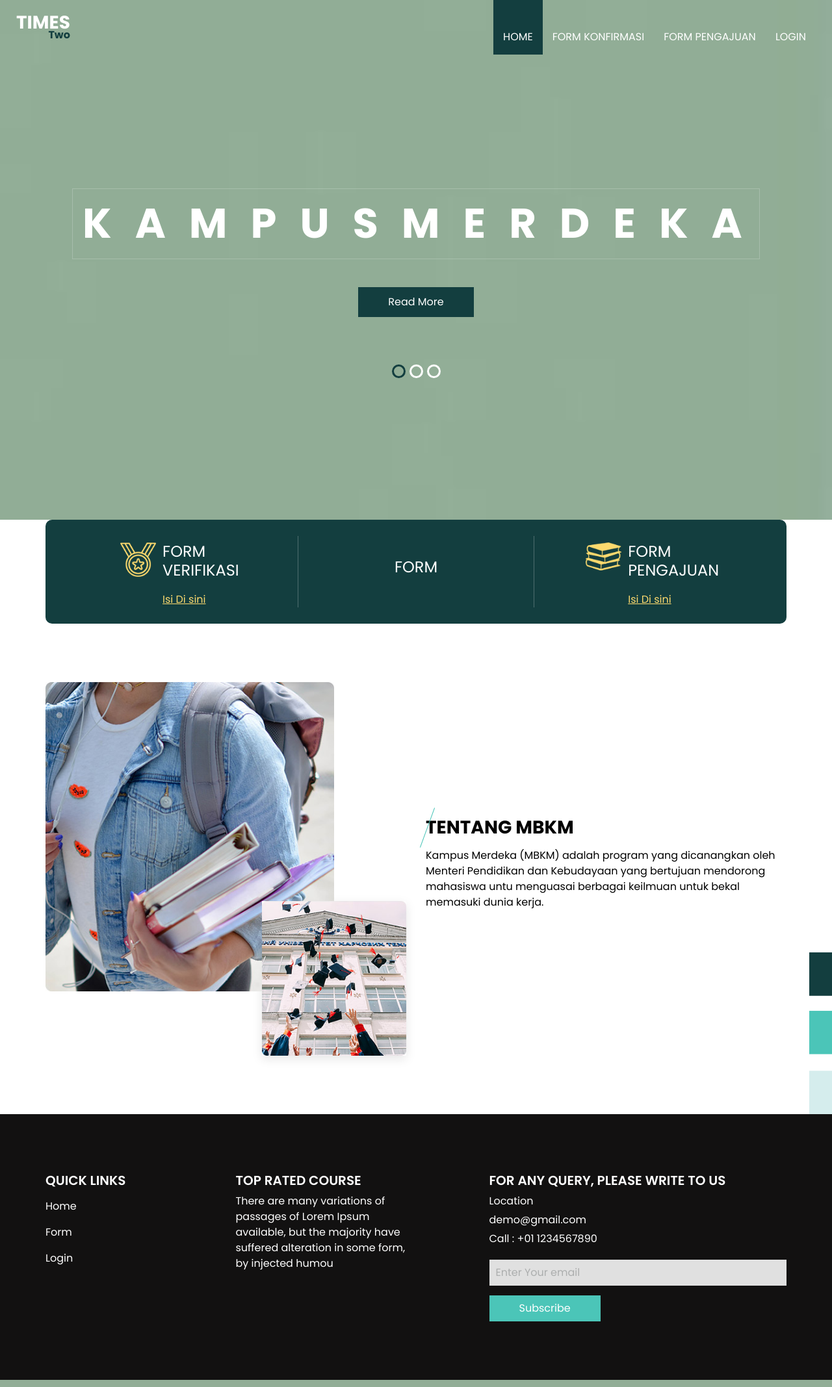
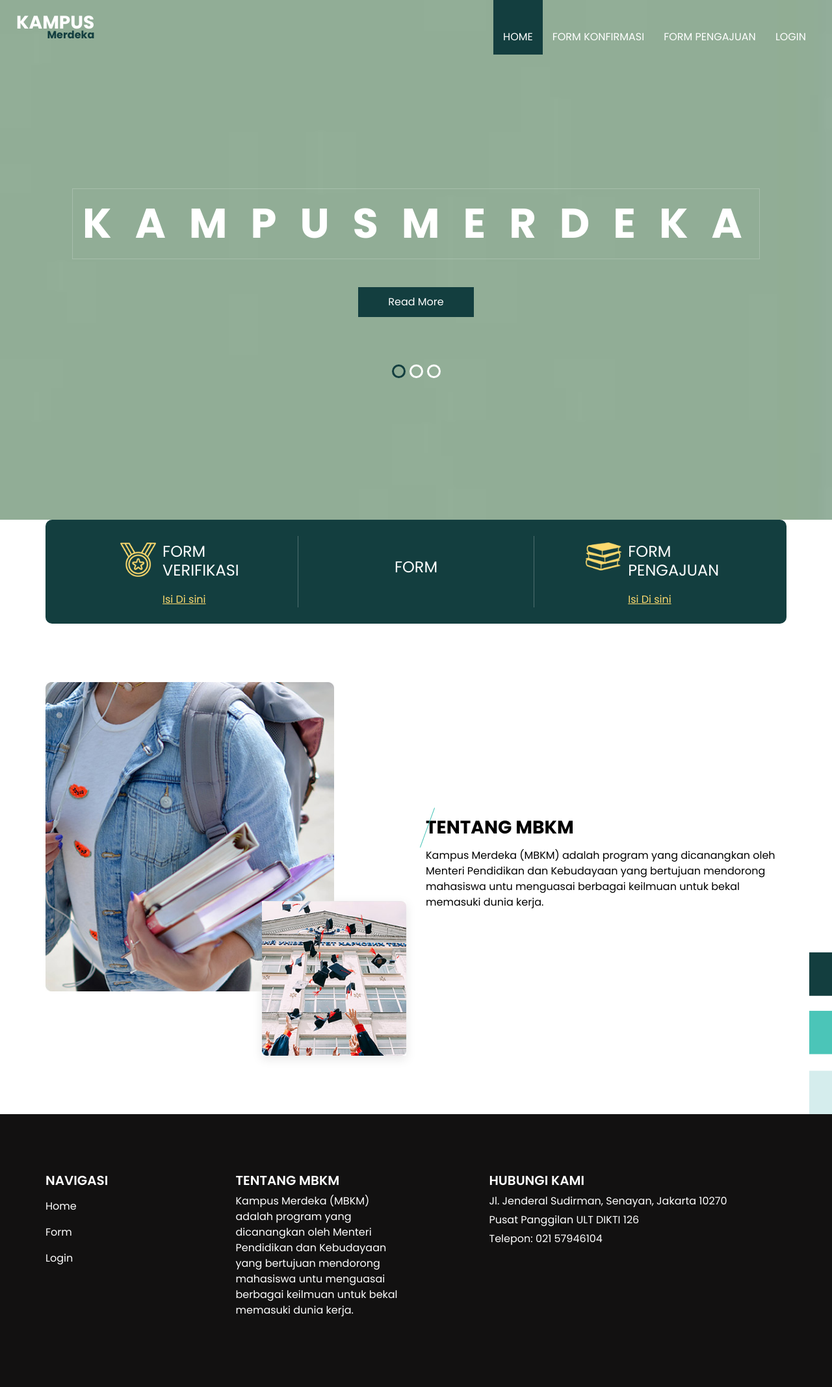
Before and after one commit to amizulfa/Sistem-Informasi-Monitoring-MBKM, a PHP site: page / in a window 1280 px wide. Shown: the whole page at 65% size. Run offline with PHP 8.4, Linux system fonts and the light colour scheme; some libraries are stand-ins or nearby versions.

Commit message:
Add files via upload

```diff
--- a/landing page mahasiswa/sbd/index.php
+++ b/landing page mahasiswa/sbd/index.php
@@ -17,7 +17,7 @@
   <meta name="description" content="" />
   <meta name="author" content="" />
 
-  <title>TimesTwo</title>
+  <title>KampusMerdeka</title>
 
   <!-- bootstrap core css -->
   <link rel="stylesheet" type="text/css" href="css/bootstrap.css" />
@@ -37,9 +37,9 @@
         <nav class="navbar navbar-expand-lg custom_nav-container ">
           <a class="navbar-brand" href="index.php">
             <h3>
-              Times
+              Kampus
             </h3>
-            <span> Two</span>
+            <span> Merdeka</span>
           </a>
           <button class="navbar-toggler" type="button" data-toggle="collapse" data-target="#navbarSupportedContent" aria-controls="navbarSupportedContent" aria-expanded="false" aria-label="Toggle navigation">
             <span class="navbar-toggler-icon"></span>
@@ -223,7 +223,7 @@
         <div class="col-md-3">
           <div class="info_menu">
             <h5>
-              QUICK LINKS
+              NAVIGASI
             </h5>
             <ul class="navbar-nav  ">
               <li class="nav-item active">
@@ -241,12 +241,12 @@
         <div class="col-md-3">
           <div class="info_course">
             <h5>
-              TOP RATED COURSE
+              TENTANG MBKM
             </h5>
             <p>
-              There are many variations of passages of Lorem Ipsum available,
-              but the majority have suffered alteration in some form, by
-              injected humou
+              Kampus Merdeka (MBKM) adalah program yang dicanangkan oleh Menteri Pendidikan
+              dan Kebudayaan yang bertujuan mendorong mahasiswa untu menguasai berbagai
+              keilmuan untuk bekal memasuki dunia kerja.
             </p>
           </div>
         </div>
@@ -254,25 +254,19 @@
         <div class="col-md-5 offset-md-1">
           <div class="info_news">
             <h5>
-              FOR ANY QUERY, PLEASE WRITE TO US
+              HUBUNGI KAMI
             </h5>
             <div class="info_contact">
               <a href="">
-                Location
+                Jl. Jenderal Sudirman, Senayan, Jakarta 10270
               </a>
               <a href="">
-                demo@gmail.com
+                Pusat Panggilan ULT DIKTI 126
               </a>
               <a href="">
-                Call : +01 1234567890
+                Telepon: 021 57946104
               </a>
             </div>
-            <form action="">
-              <input type="text" placeholder="Enter Your email" />
-              <button>
-                Subscribe
-              </button>
-            </form>
           </div>
         </div>
       </div>
```
